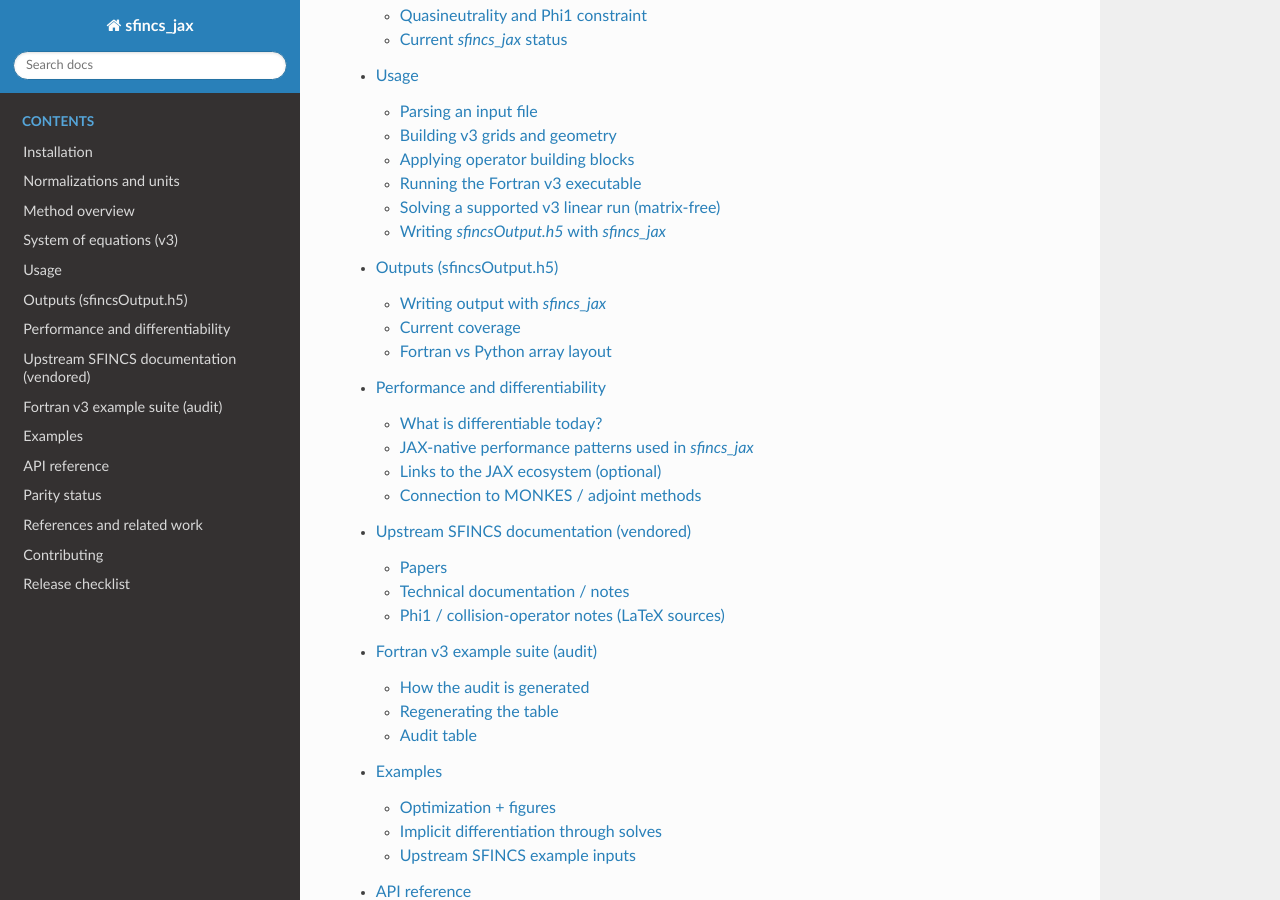
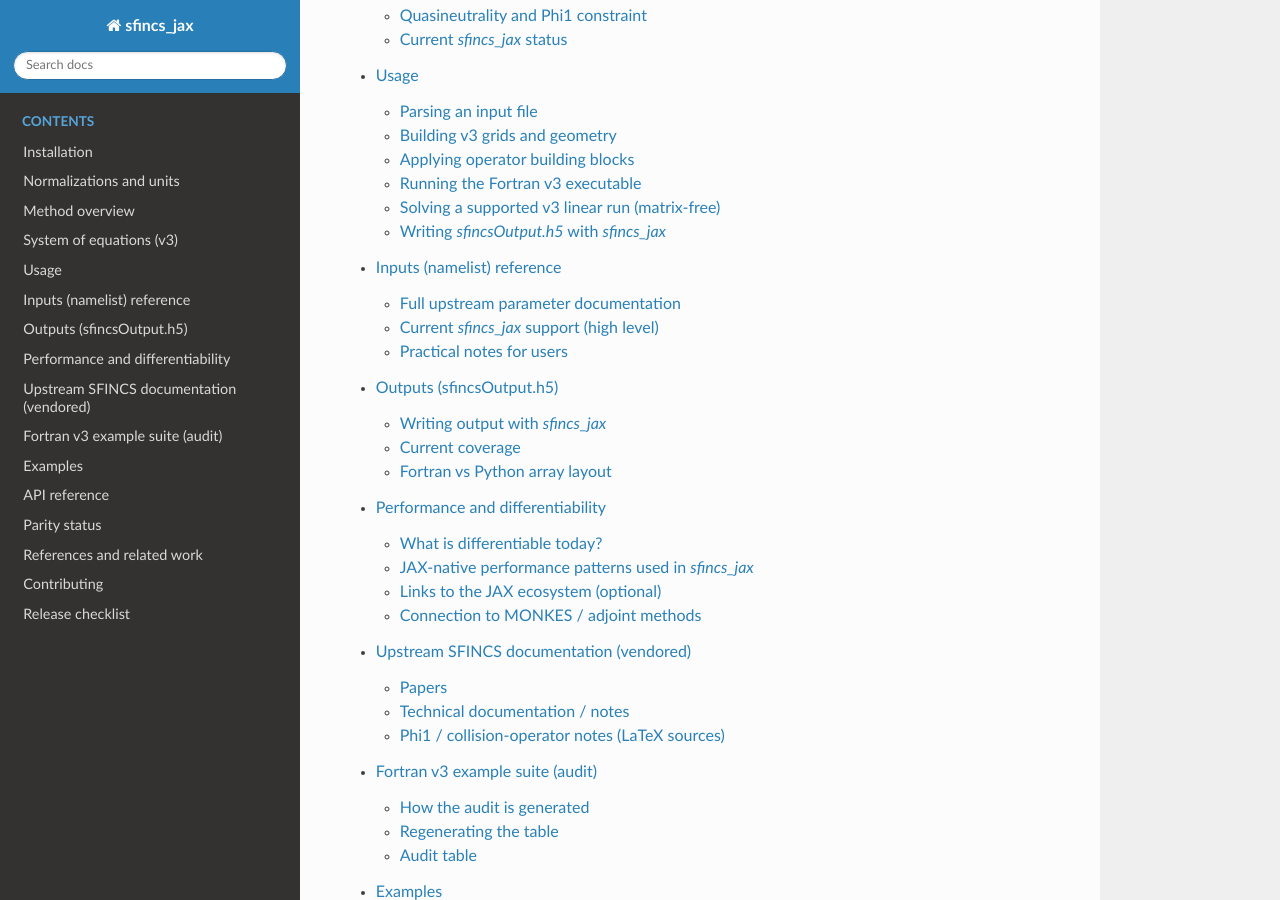
Before and after one commit to uwplasma/sfincs_jax, a Sphinx documentation site: the page built from docs/index.rst, in a window 1280 px wide and 900 px high, scrolled down 744 px. Built offline with Sphinx 7.4.7 and the Read the Docs theme 3.1.0, drawn with Linux system fonts in a browser that asks for light colours; some of the changed lines change nothing that is shown.

Commit message:
Docs: add inputs reference page

```diff
--- a/docs/index.rst
+++ b/docs/index.rst
@@ -12,6 +12,7 @@
    method
    system_equations
    usage
+   inputs
    outputs
    performance
    upstream_docs
--- /dev/null
+++ b/docs/inputs.rst
@@ -0,0 +1,40 @@
+Inputs (namelist) reference
+===========================
+
+`sfincs_jax` reads the same Fortran-style namelist files used by upstream SFINCS v3 (typically named
+``input.namelist``).
+
+Because upstream v3 supports a very large configuration space, this page focuses on:
+
+1) **Where to find the complete upstream parameter definitions**, and
+2) **What subset of inputs is currently implemented end-to-end in `sfincs_jax`**.
+
+Full upstream parameter documentation
+-------------------------------------
+
+For the authoritative definitions of all namelist groups/parameters and their meaning, see the vendored
+upstream technical documentation linked from ``docs/upstream_docs.rst`` (PDFs and TeX sources in
+``docs/upstream/``).
+
+Current `sfincs_jax` support (high level)
+-----------------------------------------
+
+`sfincs_jax` is parity-first and incremental. At a high level:
+
+- **Geometry**: `geometryScheme` in `{1,2,4,5,11,12}` is supported for grid/geometry construction and for
+  writing `sfincsOutput.h5` parity fixtures.
+- **Full-system solve parity**: matrix-free matvec/RHS/residual/GMRES parity is available for a growing
+  subset of fixtures (see ``docs/parity.rst``).
+
+Practical notes for users
+-------------------------
+
+- If you are starting from an upstream example input, the quickest way to see whether it is supported
+  end-to-end is:
+
+  - Try `sfincs_jax write-output ...` and compare the resulting ``sfincsOutput.h5`` with upstream.
+  - For solve parity status, consult ``docs/parity.rst`` (fixtures) and ``docs/fortran_examples.rst``
+    (the example audit).
+
+- If you want differentiability, prefer workflows that construct a `V3FullSystemOperator` once and then
+  treat its fields as differentiable parameters (see ``docs/performance.rst``).
```
